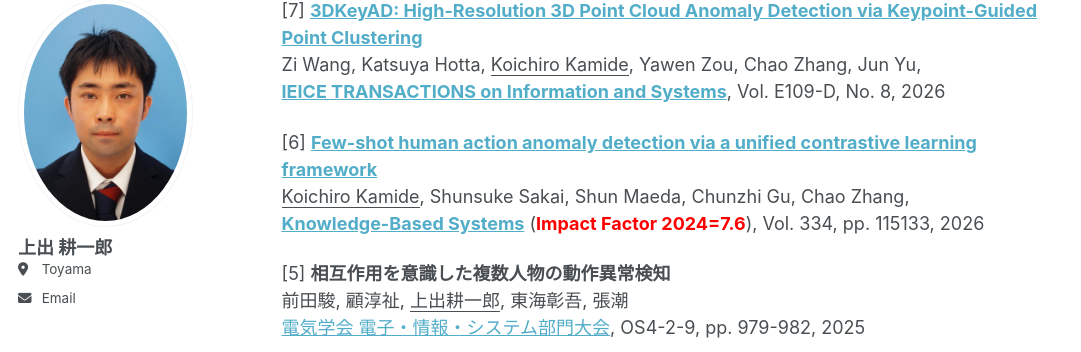
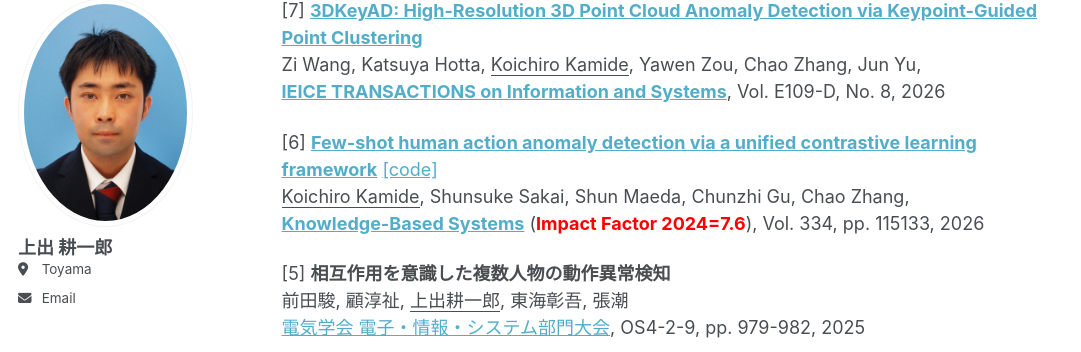
Before and after one commit to koichiro-kamide/koichiro-kamide.github.io, a Jekyll site: the page built from _pages/about.md, in a window 1280 px wide and 900 px high, scrolled down 480 px. Shown: the part 101-453 px from the top of the window, without its empty margins (0-1081 px from the left). Built offline with Jekyll 4.4.1, drawn with Linux system fonts in a browser that asks for light colours.

Commit message:
Update about.md

```diff
--- a/_pages/about.md
+++ b/_pages/about.md
@@ -43,7 +43,7 @@ redirect_from:
 Zi Wang, Katsuya Hotta, <u>Koichiro Kamide</u>, Yawen Zou, Chao Zhang, Jun Yu,
 [**IEICE TRANSACTIONS on Information and Systems**](https://globals.ieice.org/en_transactions/information), Vol. E109-D, No. 8, 2026
 
-[6] [**Few-shot human action anomaly detection via a unified contrastive learning framework**](https://www.sciencedirect.com/science/article/pii/S0950705125021689)
+[6] [**Few-shot human action anomaly detection via a unified contrastive learning framework**](https://www.sciencedirect.com/science/article/pii/S0950705125021689) [[code]](https://github.com/koichiro-kamide/Few-shotHAAD)
 <u>Koichiro Kamide</u>, Shunsuke Sakai, Shun Maeda, Chunzhi Gu, Chao Zhang,
 [**Knowledge-Based Systems**](https://www.sciencedirect.com/journal/knowledge-based-systems) (<span style="color: red; ">**Impact Factor 2024=7.6**</span>), Vol. 334, pp. 115133, 2026
 
```
